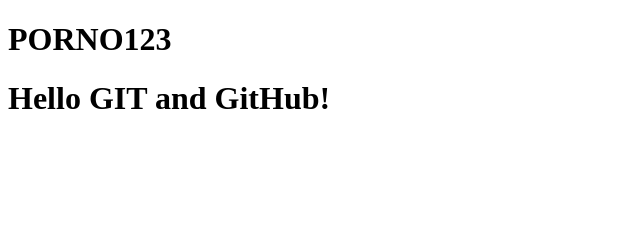
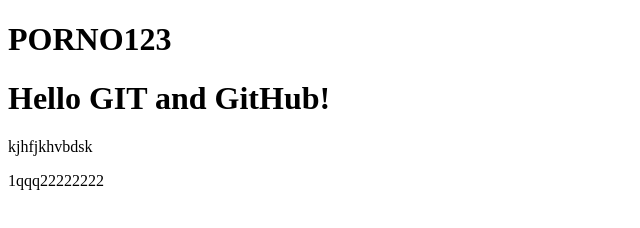
Before and after one commit to YuriyTereikovskyi/GITPROBA, a plain HTML site: page index.html in a window 1280 px wide. Shown: the whole page, without its empty margins (0-640 px from the left). Drawn offline with Linux system fonts and the light colour scheme.

Commit message:
commit 4

```diff
--- a/index.html
+++ b/index.html
@@ -8,5 +8,7 @@
 <body>
     <h1>PORNO123</h1>
     <h1>Hello GIT and GitHub!</h1>
+    <p>kjhfjkhvbdsk</p>
+    <p>1qqq22222222</p>
 </body>
 </html>
```
